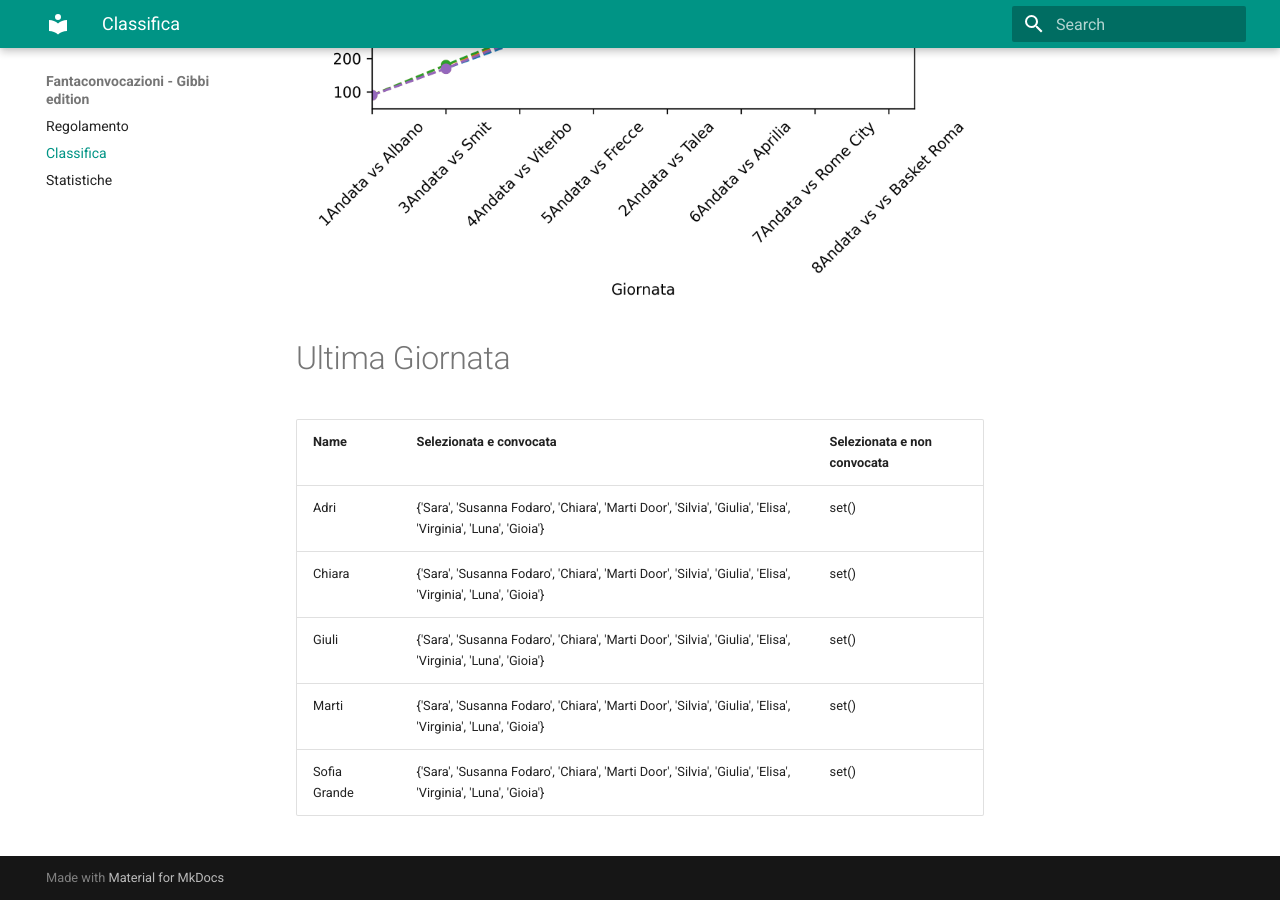
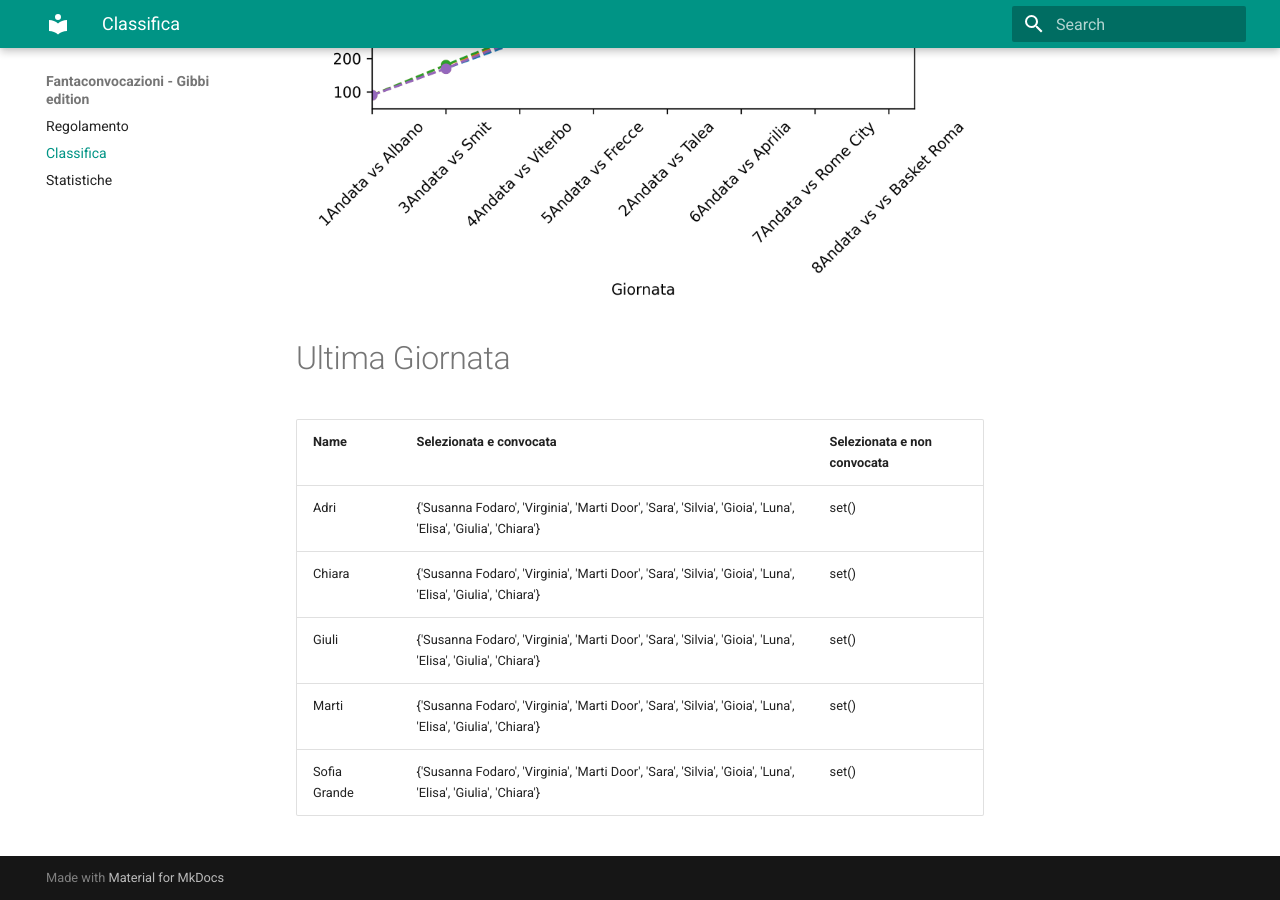
Before and after one commit to martinig94/fantagibbi, an MkDocs documentation site: the page built from docs/Classifica.md, in a window 1280 px wide and 900 px high, scrolled down 810 px. Built offline with MkDocs 1.6.1 and Material for MkDocs 9.7.7, drawn with Linux system fonts in a browser that asks for light colours.

Commit message:
Auto-update from main.py

```diff
--- a/docs/Classifica.md
+++ b/docs/Classifica.md
@@ -18,9 +18,9 @@
 <!-- START_TABLE CORRECT -->
 | Name         | Selezionata e convocata                                                                                      | Selezionata e non convocata   |
 |:-------------|:-------------------------------------------------------------------------------------------------------------|:------------------------------|
-| Adri         | {'Sara', 'Susanna Fodaro', 'Chiara', 'Marti Door', 'Silvia', 'Giulia', 'Elisa', 'Virginia', 'Luna', 'Gioia'} | set()                         |
-| Chiara       | {'Sara', 'Susanna Fodaro', 'Chiara', 'Marti Door', 'Silvia', 'Giulia', 'Elisa', 'Virginia', 'Luna', 'Gioia'} | set()                         |
-| Giuli        | {'Sara', 'Susanna Fodaro', 'Chiara', 'Marti Door', 'Silvia', 'Giulia', 'Elisa', 'Virginia', 'Luna', 'Gioia'} | set()                         |
-| Marti        | {'Sara', 'Susanna Fodaro', 'Chiara', 'Marti Door', 'Silvia', 'Giulia', 'Elisa', 'Virginia', 'Luna', 'Gioia'} | set()                         |
-| Sofia Grande | {'Sara', 'Susanna Fodaro', 'Chiara', 'Marti Door', 'Silvia', 'Giulia', 'Elisa', 'Virginia', 'Luna', 'Gioia'} | set()                         |
+| Adri         | {'Susanna Fodaro', 'Virginia', 'Marti Door', 'Sara', 'Silvia', 'Gioia', 'Luna', 'Elisa', 'Giulia', 'Chiara'} | set()                         |
+| Chiara       | {'Susanna Fodaro', 'Virginia', 'Marti Door', 'Sara', 'Silvia', 'Gioia', 'Luna', 'Elisa', 'Giulia', 'Chiara'} | set()                         |
+| Giuli        | {'Susanna Fodaro', 'Virginia', 'Marti Door', 'Sara', 'Silvia', 'Gioia', 'Luna', 'Elisa', 'Giulia', 'Chiara'} | set()                         |
+| Marti        | {'Susanna Fodaro', 'Virginia', 'Marti Door', 'Sara', 'Silvia', 'Gioia', 'Luna', 'Elisa', 'Giulia', 'Chiara'} | set()                         |
+| Sofia Grande | {'Susanna Fodaro', 'Virginia', 'Marti Door', 'Sara', 'Silvia', 'Gioia', 'Luna', 'Elisa', 'Giulia', 'Chiara'} | set()                         |
 <!-- END_TABLE CORRECT -->
```
